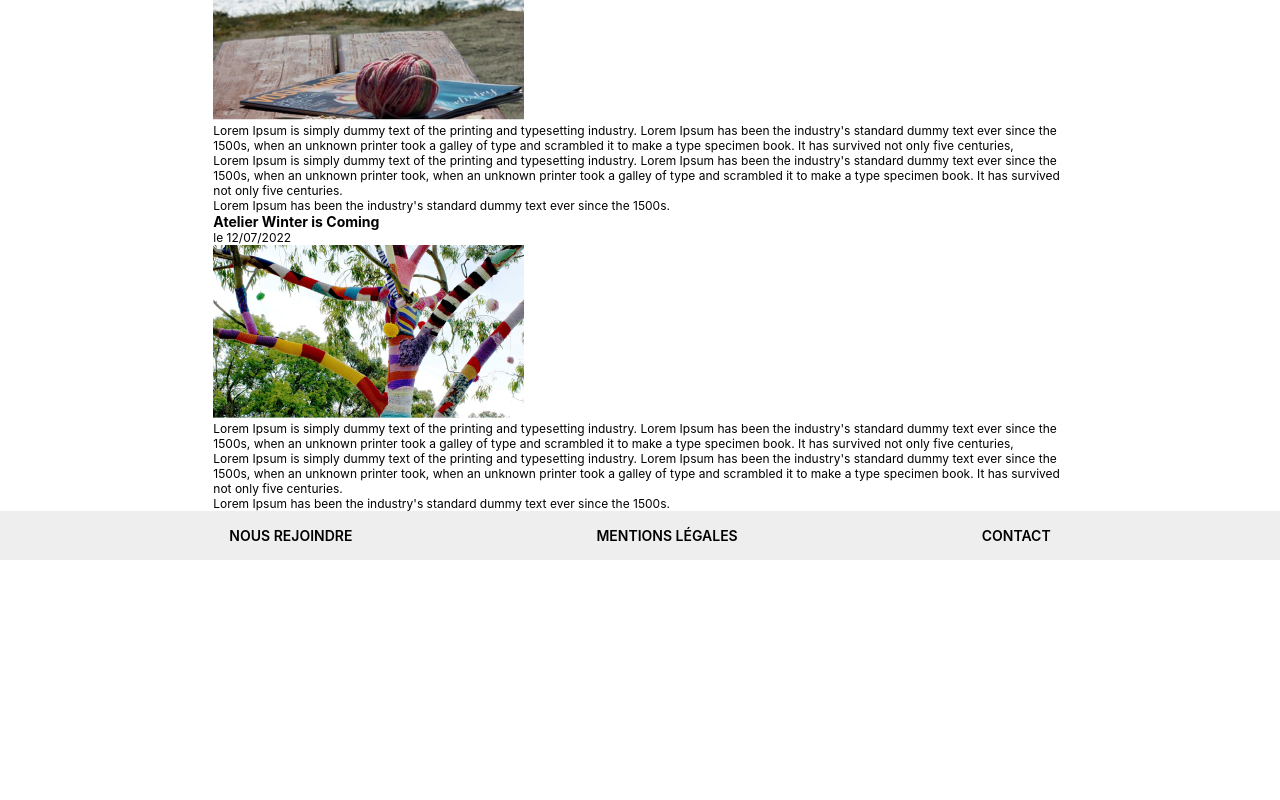
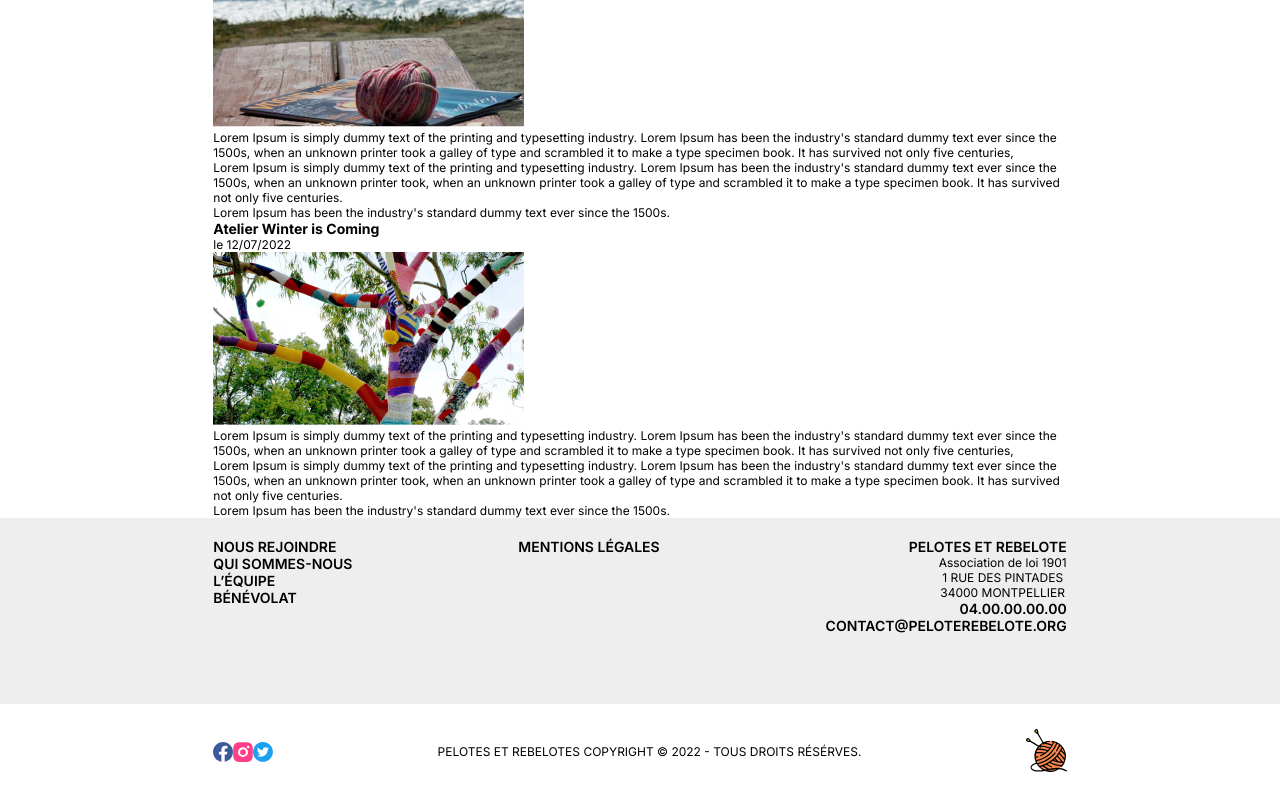
Before and after one commit to MetzyS/pelote-et-rebelote, a plain HTML site: page pages/archives.html in a window 1280 px wide. Shown: the part 964-1764 px from the top of the page. Before the commit the page ends 1564 px from the top, so only its background shows below. Drawn offline with Linux system fonts and the light colour scheme.

Commit message:
ajout les blocks pour desktop + font-family

```diff
--- a/assets/css/style.css
+++ b/assets/css/style.css
@@ -1,3 +1,5 @@
+@import url('https://fonts.googleapis.com/css2?family=Inter:wght@100;200;300;400;500;600;700;800;900&display=swap%27');
+
 :root {
     --primary-color: #eee;
     --primary-color-dark: #D9D9D9;
@@ -5,12 +7,6 @@
     --primary-title-s: 24px;
     --secondary-title-s: 22px;
     --text-s: 12px;
-}
-
-@font-face {
-    font-family: "Inter";
-    src: url("../fonts/Inter-VariableFont_slnt\,wght.ttf") format("ttf") tech("variations");
-    font-weight: 100 1000;
 }
 
 * {
@@ -36,30 +32,55 @@ body {
     display: none;
 }
 
+.desktop-visible {
+    position: absolute;
+    width: 1px;
+    height: 1px;
+    margin: -1px;
+    border: 0;
+    padding: 0;
+    overflow: hidden;
+}
+
 
 @media screen and (min-width: 768px) {
+    .desktop-visible {
+        position: relative;
+        width: auto;
+        height: auto;
+        margin: 0;
+        padding: 0;
+        overflow: visible;
+    }
+
     /* Grid generale */
     .grid {
         display: grid;
         grid-template-columns: 2fr 8fr 2fr;
     }
 
-    /* Accueil */
     .page-main-title {
         grid-column-start: span 3;
     }
 
-    .event {
+    .grid section:nth-of-type(1) {
         grid-area: 2 / 2 / 2 / 3;
     }
 
-    .planning {
+    .grid section:nth-of-type(2) {
         grid-area: 3 / 2 / 3 / 3;
     }
 
-    /* Archives */
-    .archives {
-        grid-area: 2 / 2 / 2 / 3;
+    .grid section:nth-of-type(3) {
+        grid-area: 4 / 2 / 4 / 3;
+    }
+
+    .grid section:nth-of-type(4) {
+        grid-area: 5 / 2 / 5 / 3;
+    }
+
+    .grid section:nth-of-type(5) {
+        grid-area: 6 / 2 / 6 / 3;
     }
 }
 
@@ -426,13 +447,17 @@ h2 {
     text-align: center;
 }
 
-.nav-footer-item {
+.footer-top ul {
+    list-style: none;
+}
+
+.footer-nav-item {
     list-style: none;
     box-shadow: 1px 1px rgba(0, 0, 0, 0.2);
     padding: 16px;
 }
 
-.nav-footer-item a {
+.footer-nav-item a {
     text-decoration: none;
     text-transform: uppercase;
     font-weight: 600;
@@ -440,47 +465,64 @@ h2 {
     color: black;
 }
 
-.social-list {
-    list-style: none;
-    padding: 20px;
-}
-
 @media screen and (min-width: 768px) {
-    .nav-footer-list {
+    .footer-nav-list {
         display: flex;
         justify-content: space-between;
-        grid-area: 1 / 2 / 1 / 3;
+        padding: 20px 0 70px;
     }
 
-    .nav-footer-item {
+    .footer-nav-item {
+        padding: 0;
         box-shadow: none;
+    }
+
+    .rejoindre,
+    .rejoindre-list {
+        display: flex;
+        flex-direction: column;
+        align-items: flex-start;
+    }
+
+    .footer-adresse,
+    .footer-adresse-block {
+        display: flex;
+        flex-direction: column;
+        align-items: flex-end;
     }
 
 }
 
 
 /* Footer bot */
-/*
 .social-list{
-    display: grid;
-    grid-template-columns: 1fr 1fr 1fr 1fr 1fr;
-    grid-template-areas: ". fb insta twitter ." ;
-
-}
-.fb{
-    grid-area: fb;
+    display: flex;
+    justify-content: space-around;
+    list-style: none;
+    margin: 0 10%;
 }
 
-.insta{
-    grid-area: insta;
+.social-link {
+    display: flex;
 }
 
-.twitter{
-    grid-area: twitter;
-}*/
+@media screen and (min-width: 768px) {
+    .footer-bot section {
+        display: flex;
+        justify-content: space-between;
+        align-items: center;
+        padding: 25px 0;
+    }
+    .social-list {
+        margin: 0;
+    }
+    .social-item {
+        max-width: 20px;
+        max-height: 20px;
+    }
 
-.social-list{
-    display: flex;
-    justify-content: center;
-
+    .social-item img {
+        width: 100%;
+        height: 100%;
+    }
 }
--- a/pages/archives.html
+++ b/pages/archives.html
@@ -5,6 +5,7 @@
   <meta charset="UTF-8">
   <meta http-equiv="X-UA-Compatible" content="IE=edge">
   <meta name="viewport" content="width=device-width, initial-scale=1.0">
+  <link href="https://fonts.googleapis.com/css2?family=Inter:wght@100;200;300;400;500;600;700;800;900&display=swap" rel="stylesheet">
   <link rel="stylesheet" href="../assets/css/style.css">
   <title>Archives</title>
 </head>
@@ -16,14 +17,16 @@
         <a class="header-top-logo" href="../index.html">
           <picture class="header-top-logo-versions">
             <source class="header-top-logo" media="(min-width: 768px)" srcset="../assets/image/logo_full.svg">
-            <source class="header-top-logo" media="(max-width: 768px)" srcset="../assets/image/logo_letters.svg">
-            <img class="header-top-logo" src="../assets/image/logo_letters.svg" alt="Logo - Pelotes et Rebelote"
-              width="201" height="20">
+            <source class="header-top-logo" media="(max-width: 768px)" srcset="../assets/image/logo-letters-inter.svg">
+            <img class="header-top-logo" src="../assets/image/logo-letters-inter.svg" alt="Logo - Pelotes et Rebelote"
+              width="300" height="42">
           </picture>
         </a>
         <nav>
           <input class="none" type="checkbox" id="ham-menu">
-          <label class="none" for="ham-menu"></label>
+          <label class="ham-menu-button" for="ham-menu">
+            <div class="ham-menu-icon"></div>
+          </label>
           <div class="ham-menu-wrapper">
             <ul class="nav-list">
               <li class="nav-item">
@@ -50,7 +53,7 @@
                     <a href="#" class="nav-link">À venir</a>
                   </li>
                   <li class="nav-item">
-                    <a href="#" class="nav-link">Archives</a>
+                    <a href="archives.html" class="nav-link">Archives</a>
                   </li>
                 </ul>
               </li>
@@ -322,24 +325,58 @@
   </main>
   <footer>
     <div class="footer-top grid">
-      <ul class="nav-footer-list">
-        <li class="nav-footer-item">
-          <a href="#" class="nav-footer-link" id="link1">Nous Rejoindre</a>
+      <section>
+        <ul class="footer-nav-list">
+          <li class="footer-nav-item rejoindre">
+            <a href="#" class="footer-nav-link">Nous Rejoindre</a>
+            <ul class="rejoindre-list desktop-visible">
+              <li class="rejoindre-item">
+                <a href="#" class="rejoindre-link">Qui sommes-nous</a>
               </li>
-        <li class="nav-footer-item">
-          <a href="#" class="nav-footer-link" id="link2">Mentions Légales</a>
+              <li class="rejoindre-item">
+                <a href="#" class="rejoindre-link">L’Équipe</a>
               </li>
-        <li class="nav-footer-item">
-          <a href="#" class="nav-footer-link" id="link3">Contact</a>
+              <li class="rejoindre-item">
+                <a href="#" class="rejoindre-link">Bénévolat</a>
               </li>
             </ul>
+          </li>
+          <li class="footer-nav-item">
+            <a href="#" class="footer-nav-link">Mentions Légales</a>
+          </li>
+          <li class="footer-nav-item footer-adresse">
+            <a href="#" class="footer-nav-link">Pelotes et Rebelote</a>
+            <div class="footer-adresse-block desktop-visible">
+              <p>Association de loi 1901<br>
+                1 RUE DES PINTADES<br>
+                34000 MONTPELLIER</p>
+                <a href="tel:+33400000000">04.00.00.00.00</a>
+                <a href="mailto:contact@peloterebelote.org">contact@peloterebelote.org</a>
             </div>
-    <div class="footer-bot">
+          </li>
+        </ul>
+      </section>
+    </div>
+    <div class="footer-bot grid">
+      <section>
         <ul class="social-list">
-        <li class="social-item"><a href="#" class="social-link"></a></li>
-        <li class="social-item"><a href="#" class="social-link"></a></li>
-        <li class="social-item"><a href="#" class="social-link"></a></li>
+          <li class="social-item fb">
+            <a href="#" class="social-link"> <img src="../assets/image/icon-fb.svg" alt="icon fb"></a>
+          </li>
+          <li class="social-item insta">
+            <a href="#" class="social-link"> <img src="../assets/image/icon-insta.svg" alt="icon insta"></a>
+          </li>
+          <li class="social-item twitter">
+            <a href="#" class="social-link"> <img src="../assets/image/icon-twitter.svg" alt="icon twitter"></a>
+          </li>
         </ul>
+        <div class="footer-copyright desktop-visible">
+          <p>PELOTES ET REBELOTES COPYRIGHT © 2022 - TOUS DROITS RÉSÉRVES.</p>
+        </div>
+        <a class="footer-logo desktop-visible" href="#">
+          <img src="../assets/image/logo_half.svg" width="41" height="43" alt="Footer logo - Pelotes et Rebelote">
+        </a>
+      </section>
     </div>
   </footer>
 </body>
```
Also changed, not shown: index.html (+37 -10 lines), pages/accessoires.html (+41 -19 lines). Lines whose indentation alone changed are shown as unchanged.
